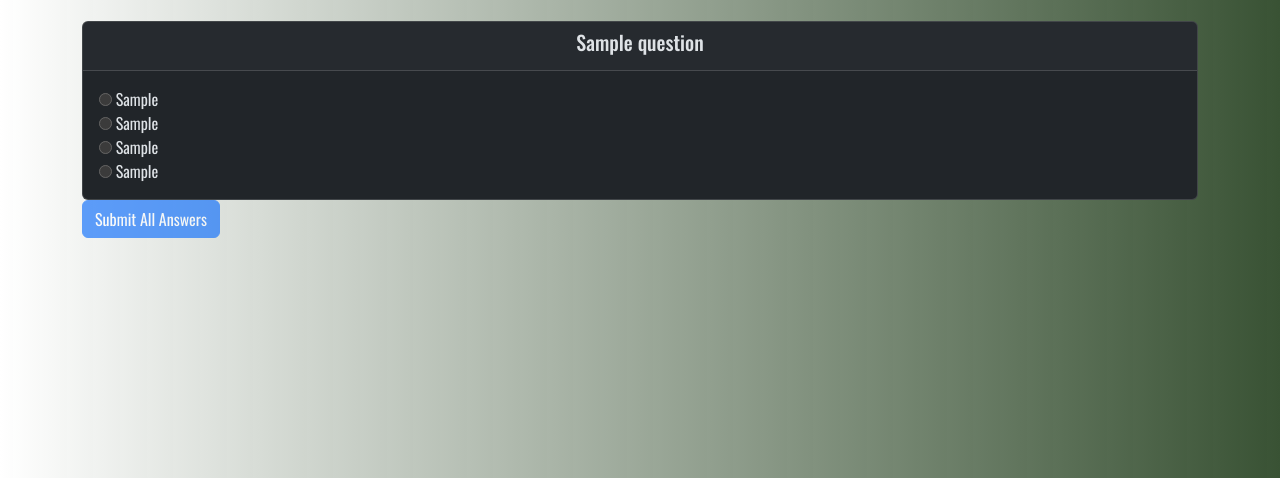
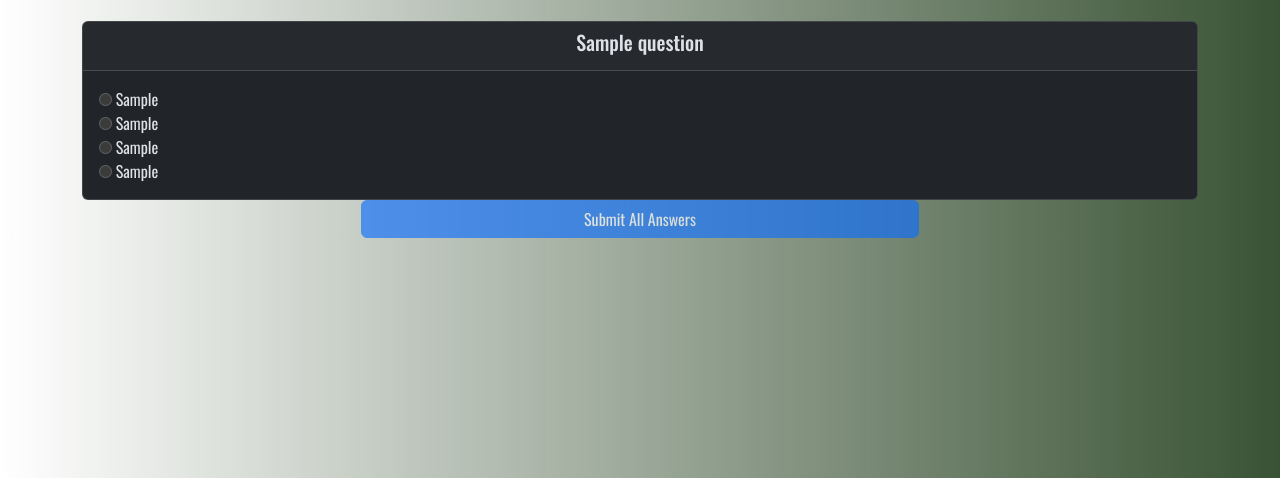
Before and after one commit to Bartemnius/QuizApplication, a Spring app: template src/main/resources/templates/quiz-view.html in a window 1280 px wide. Shown: the part 155-633 px from the top of the page. Run offline with Thymeleaf, Linux system fonts and the light colour scheme; the template is opened without the code that fills it: most values are stand-ins (such as "Sample title", 1, 10 or a date in 2020); data that the repository does not hold is empty; some web fonts are replaced.

Commit message:
Minor fixes for fronted

```diff
--- a/src/main/resources/templates/main-view.html
+++ b/src/main/resources/templates/main-view.html
@@ -69,9 +69,8 @@
         </div>
 
         <!-- Tile 3 -->
-        with timer on them -->
         <div class="col-md-4">
-            <a href="" class="card h-100 mt-2">
+            <a href="/quiz/start-confirmation" class="card h-100 mt-2">
                 <div class="card-body d-flex flex-column justify-content-center align-items-center">
                     <h5 class="card-title">Quiz challenge</h5>
                     <h6>Challenge yourself with 20 random question 1 minute for each of them.
--- a/src/main/resources/templates/quiz-view.html
+++ b/src/main/resources/templates/quiz-view.html
@@ -78,7 +78,7 @@
         </div>
 
         <!-- Submit button for the entire form -->
-        <div class="submit-button">
+        <div class="submit-button d-grid gap-2 col-6 mx-auto">
             <button type="submit" class="btn btn-primary"
                     th:disabled="${quizEnded}">Submit All Answers</button>
         </div>
```
